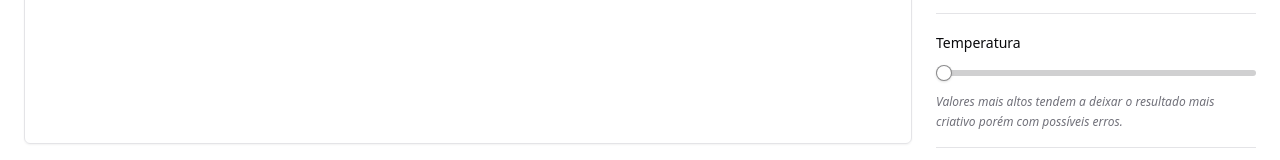
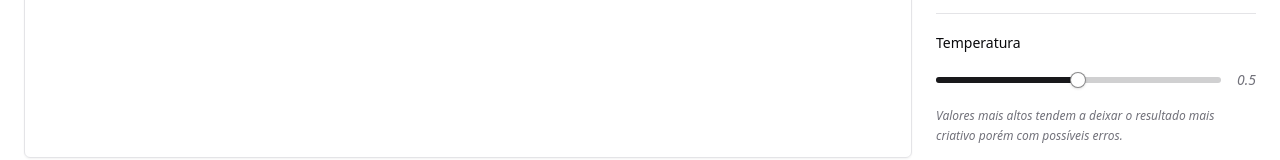
Before and after one commit to juliabresolin/upload-ai, a React (Vite) app in the folder web/: page / in a window 1280 px wide. Shown: the part 718-878 px from the top of the page. Built offline with nearby package versions, Linux system fonts and the light colour scheme; no server answers.

Commit message:
chore(web): show temperature label

```diff
--- a/web/src/App.tsx
+++ b/web/src/App.tsx
@@ -7,8 +7,11 @@ import { Select, SelectContent, SelectItem, SelectTrigger, SelectValue } from ".
 import { Slider } from "./components/ui/slider";
 import { VideoInputForm } from "./components/video-input-form";
 import { PromptSelect } from "./components/prompt-select";
+import { useState } from "react";
 
 export function App() {
+  const [temperature, setTemperature] = useState(0.5)
+
   function handlePromptSelected(template: string) {
     console.log(template)
   }
@@ -69,7 +72,10 @@ export function App() {
 
             <div className="space-y-4">
               <Label>Temperatura</Label>
-             <Slider min={0} max={1} step={0.1}/>
+              <div className="flex gap-4">
+                <Slider min={0} max={1} step={0.1} value={[temperature]} onValueChange={value => setTemperature(value[0])}/>
+                <span className="text-sm italic text-muted-foreground">{temperature}</span>
+              </div>
               <small className="block text-xs text-muted-foreground italic leading-relaxed">Valores mais altos tendem a deixar o resultado mais criativo porém com possíveis erros.</small>
             </div>
 
```
